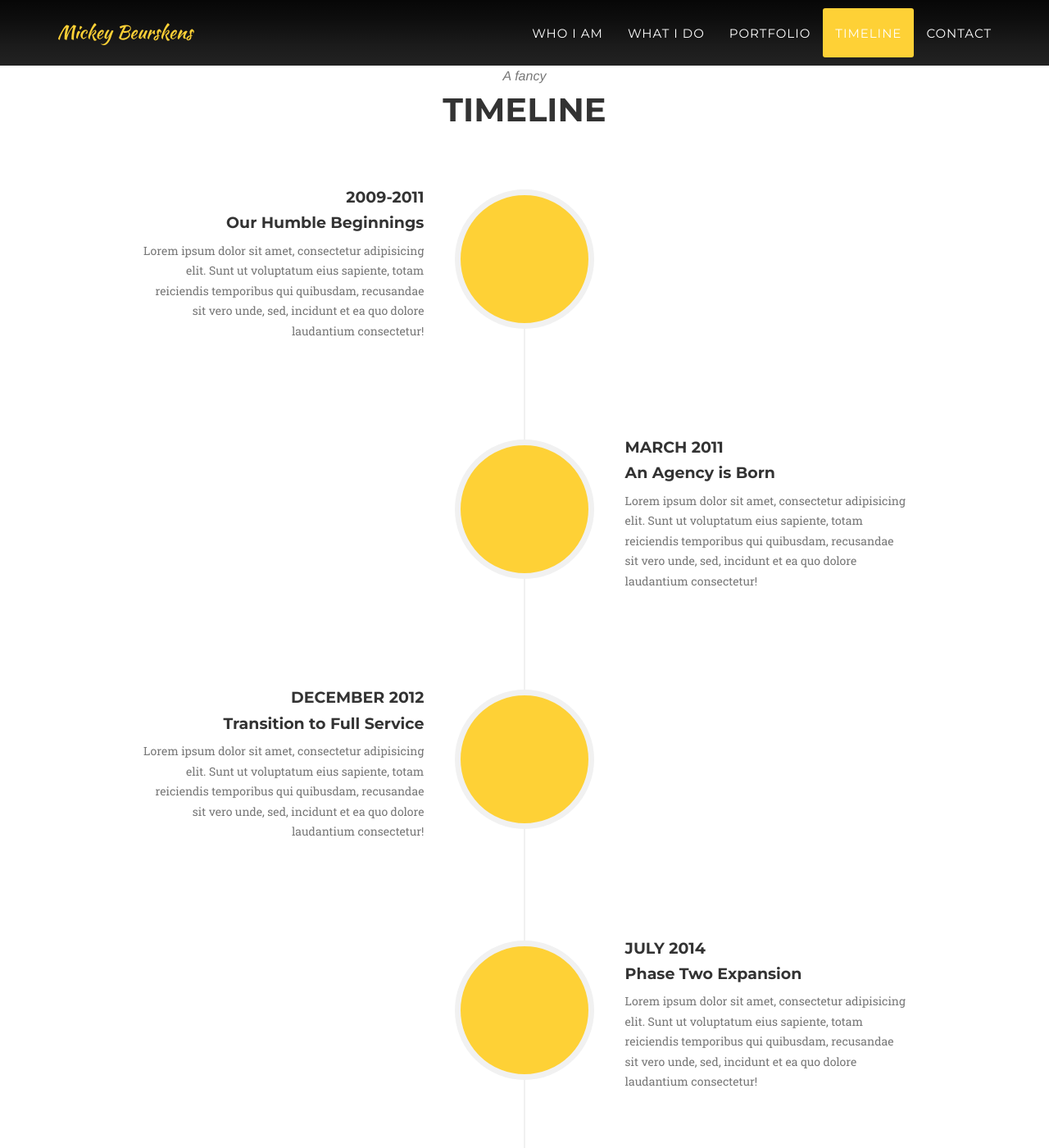
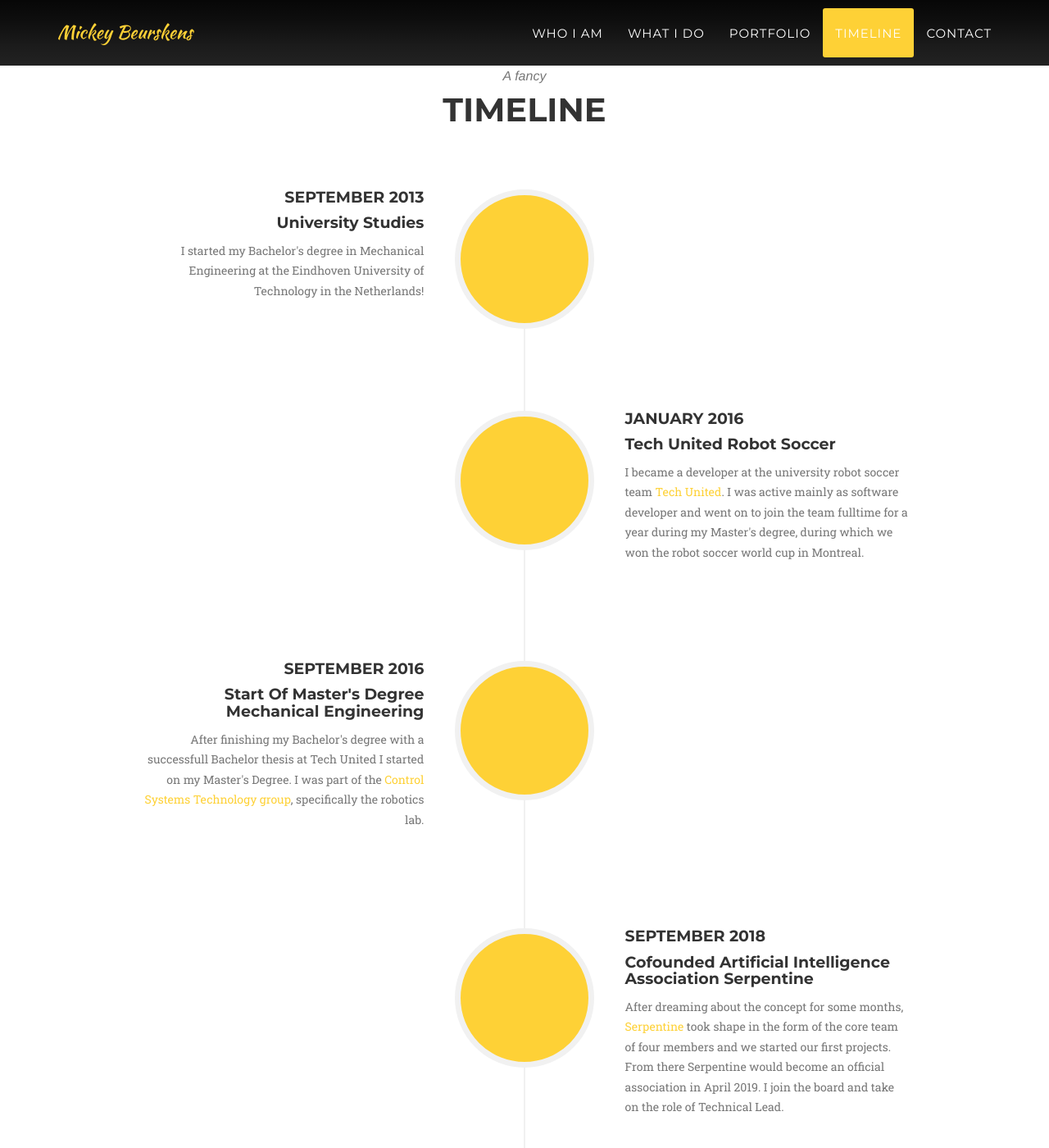
Before and after one commit to mbeurskens/mickeybeurskens, a Jekyll site: the page built from _posts/2020-04-09-robotics-research.markdown, in a window 1280 px wide and 1400 px high, scrolled down 3035 px. Shown: the whole window at 82% size. Built offline with Jekyll 4.4.1, drawn with Linux system fonts in a browser that asks for light colours; some web fonts are replaced; some of the changed text lies outside the part shown.

Commit message:
Fill timeline with appropriate text

```diff
--- a/_includes/about.html
+++ b/_includes/about.html
@@ -31,7 +31,7 @@
             <div class="row">
                 <div class="col-lg-8 col-lg-offset-2 text-center">
 
-                  <p class="large text-muted">I am a programmer and robotics engineer, interested in the agile way of working. I like to work on CI/CD systems and automating the boring stuff. I want to work on systems to supercharge human capabilities.</p>
+                  <p class="large text-muted">I am a programmer and robotics engineer, interested in the agile way of working. I like to work on artificial intelligence applications and CI/CD systems to automating the boring stuff. I want to work on systems to supercharge human capabilities.</p>
                 </div>
             </div>
         </div>
--- a/_includes/contact.html
+++ b/_includes/contact.html
@@ -2,11 +2,12 @@
         <div class="container">
             <div class="row">
                 <div class="col-lg-12 text-center">
-                    <h3 class="section-preheading text-muted">Anything I can help you with?</h3>
+                    <h3 class="section-preheading text-muted" style="color:white;">Anything I can help you with?</h3>
                     <h2 class="section-heading">Get in touch</h2>
+                    <h3 class="section-heading">Send an email to info@mickeybeurskens.nl</h3>
                 </div>
             </div>
-            <div class="row">
+            <!--<div class="row">
                 <div class="col-lg-12">
                     <form name="sentMessage" id="contactForm" novalidate>
                         <div class="row">
@@ -38,6 +39,6 @@
                         </div>
                     </form>
                 </div>
-            </div>
+            </div>-->
         </div>
     </section>
--- a/_includes/timeline.html
+++ b/_includes/timeline.html
@@ -16,11 +16,11 @@
                             </div>
                             <div class="timeline-panel">
                                 <div class="timeline-heading">
-                                    <h4>2009-2011</h4>
-                                    <h4 class="subheading">Our Humble Beginnings</h4>
+                                    <h4>September 2013</h4>
+                                    <h4 class="subheading">University Studies</h4>
                                 </div>
                                 <div class="timeline-body">
-                                    <p class="text-muted">Lorem ipsum dolor sit amet, consectetur adipisicing elit. Sunt ut voluptatum eius sapiente, totam reiciendis temporibus qui quibusdam, recusandae sit vero unde, sed, incidunt et ea quo dolore laudantium consectetur!</p>
+                                    <p class="text-muted">I started my Bachelor's degree in Mechanical Engineering at the Eindhoven University of Technology in the Netherlands!</p>
                                 </div>
                             </div>
                         </li>
@@ -30,11 +30,11 @@
                             </div>
                             <div class="timeline-panel">
                                 <div class="timeline-heading">
-                                    <h4>March 2011</h4>
-                                    <h4 class="subheading">An Agency is Born</h4>
+                                    <h4>January 2016</h4>
+                                    <h4 class="subheading">Tech United Robot Soccer</h4>
                                 </div>
                                 <div class="timeline-body">
-                                    <p class="text-muted">Lorem ipsum dolor sit amet, consectetur adipisicing elit. Sunt ut voluptatum eius sapiente, totam reiciendis temporibus qui quibusdam, recusandae sit vero unde, sed, incidunt et ea quo dolore laudantium consectetur!</p>
+                                    <p class="text-muted">I became a developer at the university robot soccer team <a href="https://www.techunited.nl">Tech United</a>. I was active mainly as software developer and went on to join the team fulltime for a year during my Master's degree, during which we won the robot soccer world cup in Montreal.</p>
                                 </div>
                             </div>
                         </li>
@@ -44,11 +44,11 @@
                             </div>
                             <div class="timeline-panel">
                                 <div class="timeline-heading">
-                                    <h4>December 2012</h4>
-                                    <h4 class="subheading">Transition to Full Service</h4>
+                                    <h4>September 2016</h4>
+                                    <h4 class="subheading">Start Of Master's Degree Mechanical Engineering</h4>
                                 </div>
                                 <div class="timeline-body">
-                                    <p class="text-muted">Lorem ipsum dolor sit amet, consectetur adipisicing elit. Sunt ut voluptatum eius sapiente, totam reiciendis temporibus qui quibusdam, recusandae sit vero unde, sed, incidunt et ea quo dolore laudantium consectetur!</p>
+                                    <p class="text-muted">After finishing my Bachelor's degree with a successfull Bachelor thesis at Tech United I started on my Master's Degree. I was part of the <a href="https://www.tue.nl/en/research/research-groups/control-systems-technology/">Control Systems Technology group</a>, specifically the robotics lab.</p>
                                 </div>
                             </div>
                         </li>
@@ -58,19 +58,33 @@
                             </div>
                             <div class="timeline-panel">
                                 <div class="timeline-heading">
-                                    <h4>July 2014</h4>
-                                    <h4 class="subheading">Phase Two Expansion</h4>
+                                    <h4>September 2018</h4>
+                                    <h4 class="subheading">Cofounded Artificial Intelligence Association Serpentine</h4>
                                 </div>
                                 <div class="timeline-body">
-                                    <p class="text-muted">Lorem ipsum dolor sit amet, consectetur adipisicing elit. Sunt ut voluptatum eius sapiente, totam reiciendis temporibus qui quibusdam, recusandae sit vero unde, sed, incidunt et ea quo dolore laudantium consectetur!</p>
+                                    <p class="text-muted">After dreaming about the concept for some months, <a href="https://www.serpentineai.nl">Serpentine</a> took shape in the form of the core team of four members and we started our first projects. From there Serpentine would become an official association in April 2019. I join the board and take on the role of Technical Lead.</p>
                                 </div>
                             </div>
                         </li>
-                        <li class="timeline-inverted">
+                        <li>
                             <div class="timeline-image">
-                                <h4>Be Part
-                                    <br>Of Our
-                                    <br>Story!</h4>
+                                <img class="img-circle img-responsive" src="img/about/3.jpg" alt="">
+                            </div>
+                            <div class="timeline-panel">
+                                <div class="timeline-heading">
+                                    <h4>February 2020</h4>
+                                    <h4 class="subheading">Serpentine Becomes An Official Student Team</h4>
+                                </div>
+                                <div class="timeline-body">
+                                    <p class="text-muted">In February of 2020 Serpentine became an official student team at the Eindhoven University of Technology and is from that point onwards officialy backed by the university.</p>
+                                </div>
+                            </div>
+                        </li>
+                        <li class="timeline">
+                            <div class="timeline-image">
+                                <h4>The Here
+                                    <br>And
+                                    <br>Now!</h4>
                             </div>
                         </li>
                     </ul>
--- a/_posts/2020-04-09-robotics-research.markdown
+++ b/_posts/2020-04-09-robotics-research.markdown
@@ -11,6 +11,6 @@ project-date: April 2020
 client: Start Bootstrap
 category: Web Development
 external-url: https://www.tue.nl/en/research/research-groups/control-systems-technology/
-description: Currently I am a Mechanical Engineering master student at the Eindhoven University of Technology. I am part of the Robotics lab at the Control Systems Technology group and am currently researching the application of Artificial Intelligence to distributed multi agent systems.
+description: Currently I am a Mechanical Engineering master student at the Eindhoven University of Technology. I am part of the Robotics lab at the Control Systems Technology group and am currently researching the application of Artificial Intelligence to distributed multi agent systems at the robot soccer team Tech United.
 
 ---
```
